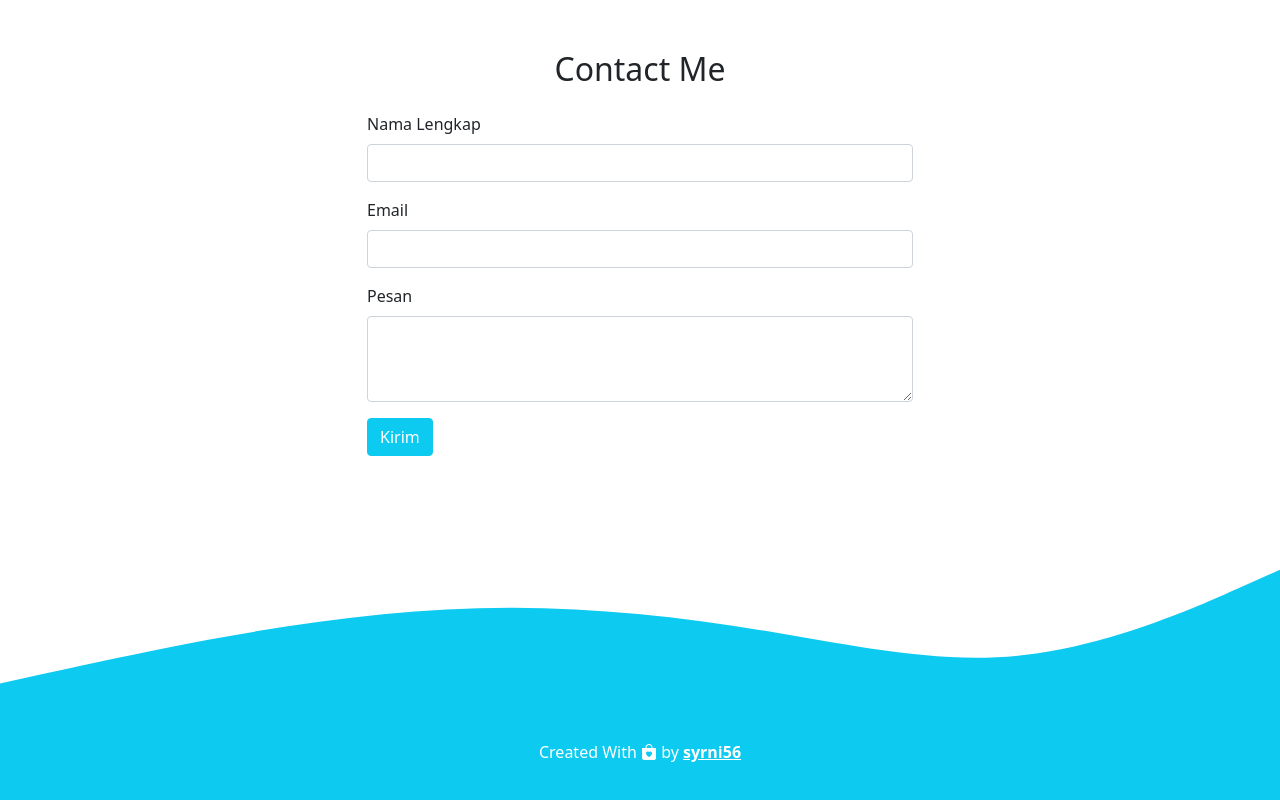
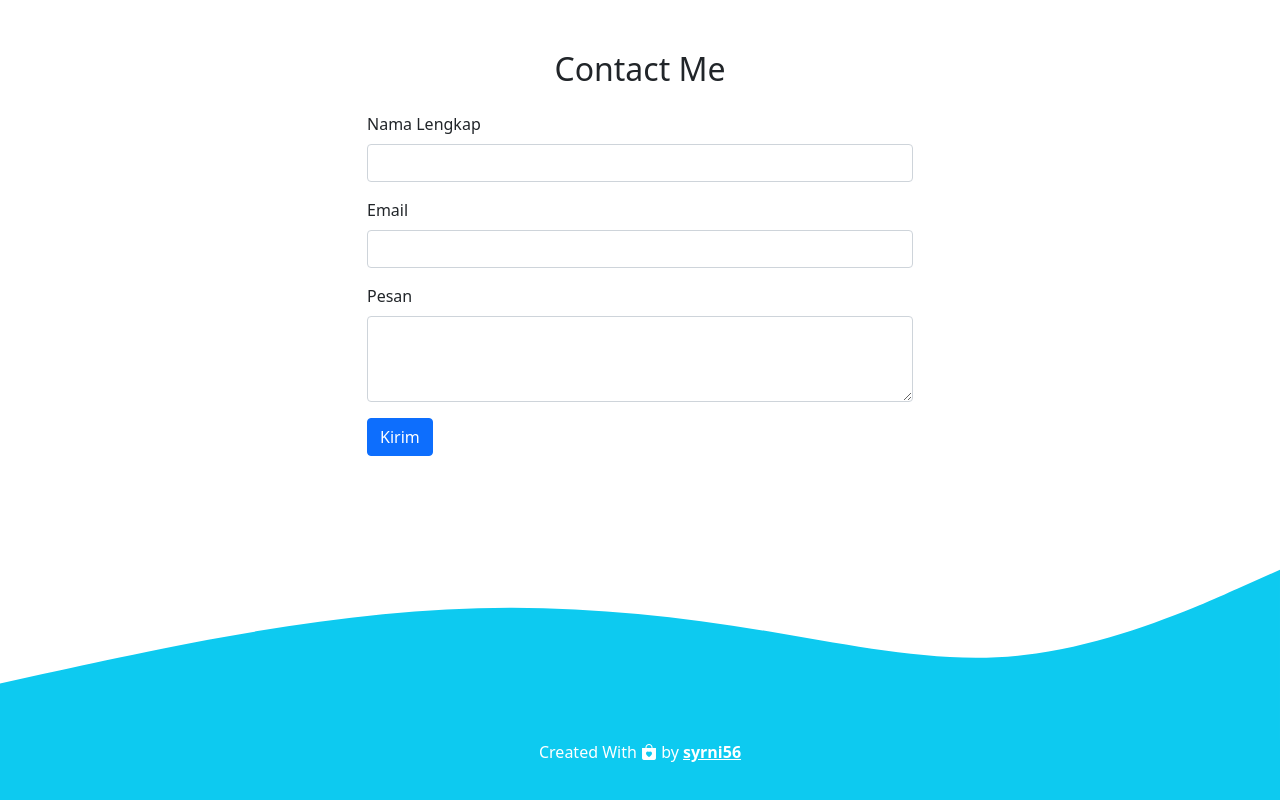
Before and after one commit to rainitasyrni/rainitasyrni.github.io, a plain HTML site: page index.html in a window 1280 px wide. Shown: the part 2698-3498 px from the top of the page. Drawn offline with nearby package versions, Linux system fonts and the light colour scheme.

Commit message:
mengubah warna tombol menjadi biru

```diff
--- a/index.html
+++ b/index.html
@@ -187,7 +187,7 @@
                 <textarea class="form-control" id="pesan" rows="3"></textarea>
               </div>
 
-              <button type="submit" class="btn btn-info text-white">Kirim</button>
+              <buttont type="submit" class="btn btn-primary text-white">Kirim</buttont>
             </form>
           </div>
         </div>
```
